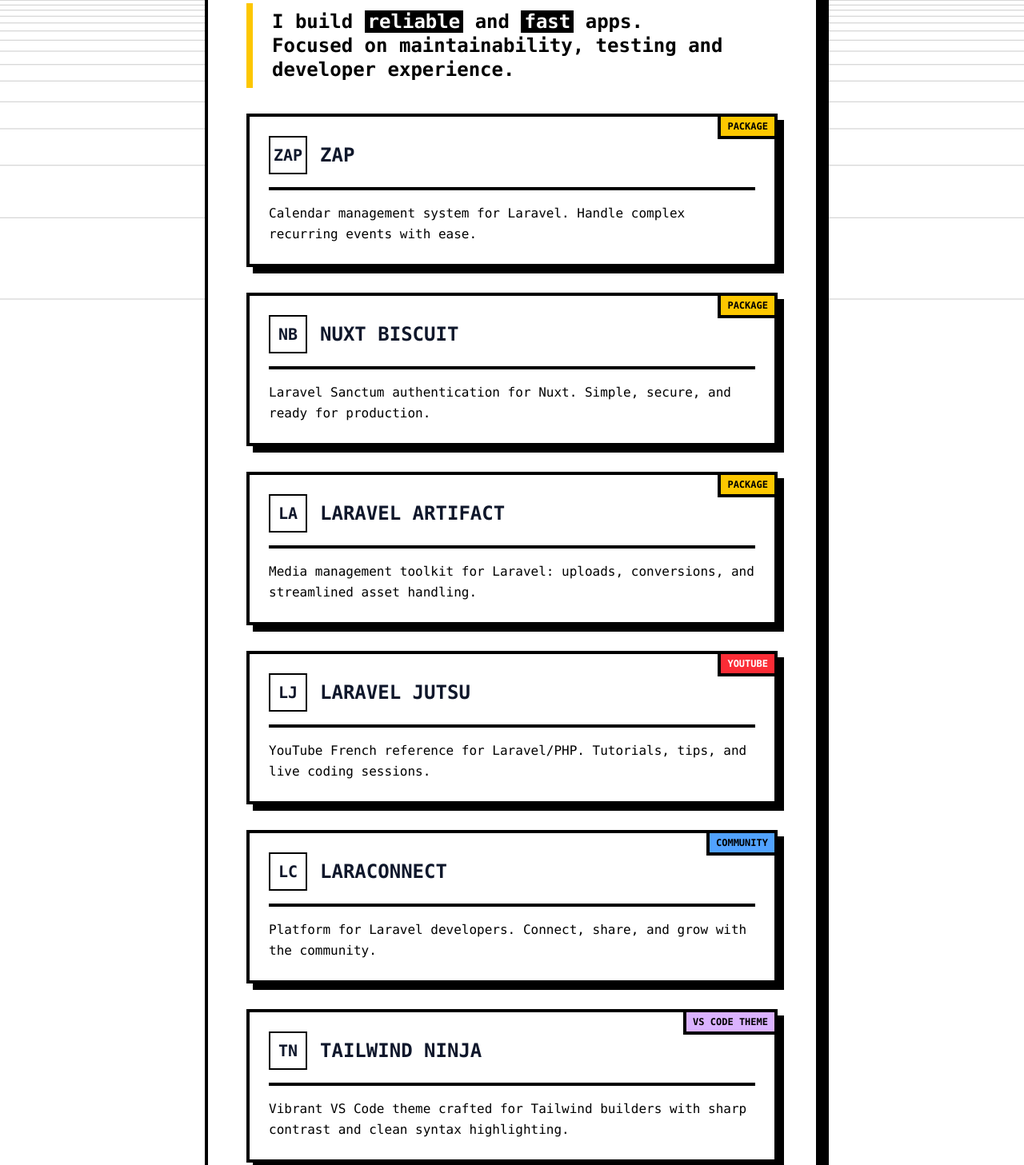
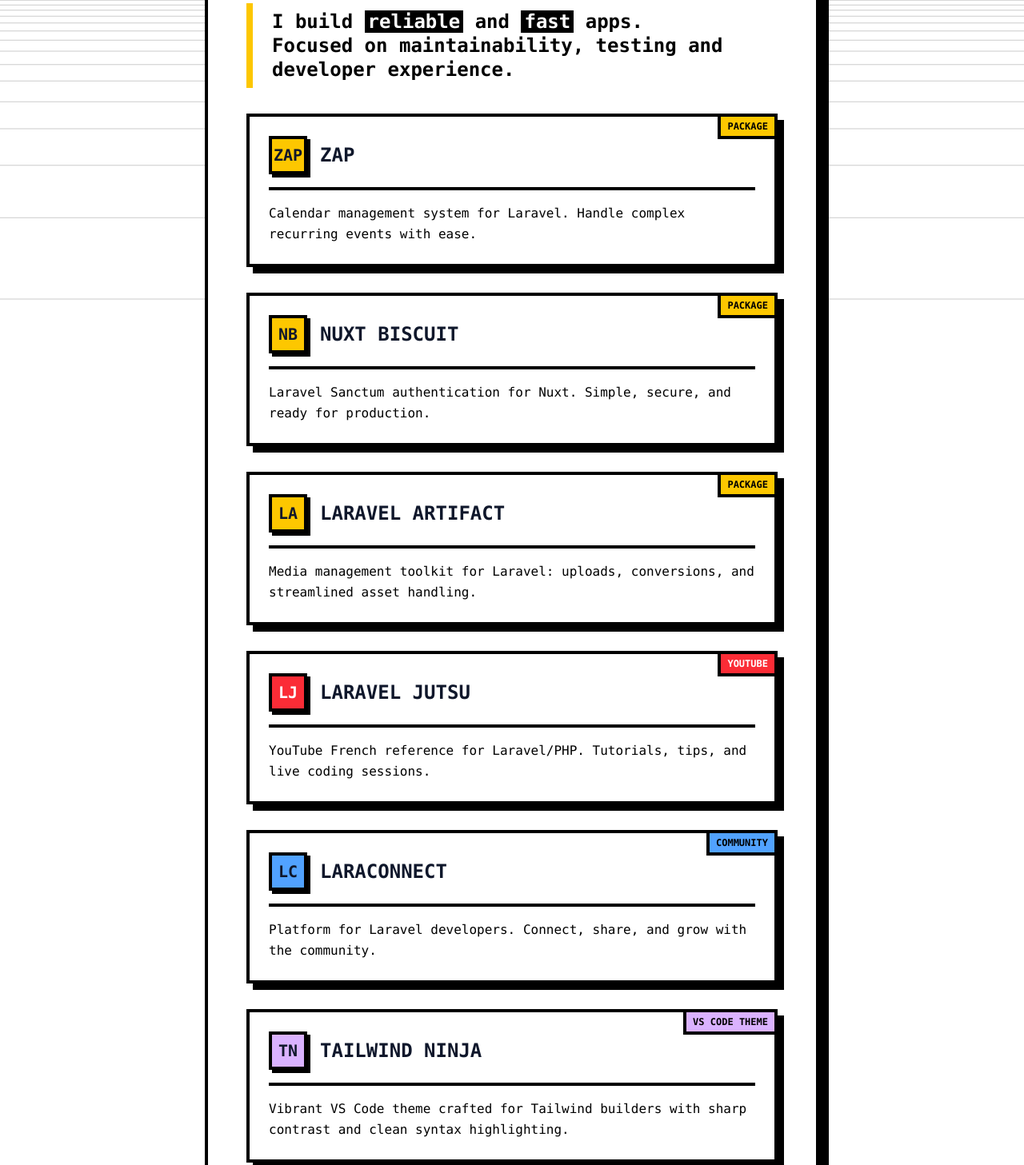
Before and after one commit to ludoguenet/portfolio, a website built with Vite: page index.html in a window 1280 px wide. Shown: the part 340-1797 px from the top of the page at 80% size. Built offline with nearby package versions, Linux system fonts and the light colour scheme; animation ran at ten frames a second; files whose address does not match are found by name.

Commit message:
Apply neo-brutalist styling to all tab logos with matching tag colors

```diff
--- a/index.html
+++ b/index.html
@@ -139,7 +139,7 @@
           <a href="https://laravel-zap.com" target="_blank" rel="noopener noreferrer" class="group block bg-white border-4 border-black shadow-[8px_8px_0px_0px_#000] hover:shadow-[12px_12px_0px_0px_#000] hover:-translate-y-1 transition-all p-6 relative overflow-hidden">
             <div class="absolute top-0 right-0 bg-yellow-400 text-black text-xs font-bold px-2 py-1 border-l-4 border-b-4 border-black">PACKAGE</div>
             <div class="flex items-center gap-4 mb-4">
-              <div class="w-12 h-12 border-2 border-black p-1 bg-white flex items-center justify-center text-xl font-black">ZAP</div>
+              <div class="w-12 h-12 border-4 border-black p-1 bg-yellow-400 flex items-center justify-center text-xl font-black shadow-[4px_4px_0px_0px_#000]">ZAP</div>
               <h3 class="text-2xl font-black uppercase">Zap</h3>
             </div>
             <p class="text-base text-black font-medium leading-relaxed border-t-4 border-black pt-4">Calendar management system for Laravel. Handle complex recurring events with ease.</p>
@@ -149,7 +149,7 @@
           <a href="https://github.com/ludoguenet/nuxt-biscuit" target="_blank" rel="noopener noreferrer" class="group block bg-white border-4 border-black shadow-[8px_8px_0px_0px_#000] hover:shadow-[12px_12px_0px_0px_#000] hover:-translate-y-1 transition-all p-6 relative">
              <div class="absolute top-0 right-0 bg-yellow-400 text-black text-xs font-bold px-2 py-1 border-l-4 border-b-4 border-black">PACKAGE</div>
             <div class="flex items-center gap-4 mb-4">
-              <div class="w-12 h-12 border-2 border-black p-1 bg-white flex items-center justify-center text-xl font-black">NB</div>
+              <div class="w-12 h-12 border-4 border-black p-1 bg-yellow-400 flex items-center justify-center text-xl font-black shadow-[4px_4px_0px_0px_#000]">NB</div>
               <h3 class="text-2xl font-black uppercase">Nuxt Biscuit</h3>
             </div>
             <p class="text-base text-black font-medium leading-relaxed border-t-4 border-black pt-4">Laravel Sanctum authentication for Nuxt. Simple, secure, and ready for production.</p>
@@ -159,7 +159,7 @@
           <a href="https://github.com/ludoguenet/laravel-artifact" target="_blank" rel="noopener noreferrer" class="group block bg-white border-4 border-black shadow-[8px_8px_0px_0px_#000] hover:shadow-[12px_12px_0px_0px_#000] hover:-translate-y-1 transition-all p-6 relative">
             <div class="absolute top-0 right-0 bg-yellow-400 text-black text-xs font-bold px-2 py-1 border-l-4 border-b-4 border-black">PACKAGE</div>
             <div class="flex items-center gap-4 mb-4">
-              <div class="w-12 h-12 border-2 border-black p-1 bg-white flex items-center justify-center text-xl font-black">
+              <div class="w-12 h-12 border-4 border-black p-1 bg-yellow-400 flex items-center justify-center text-xl font-black shadow-[4px_4px_0px_0px_#000]">
                 LA
               </div>
               <h3 class="text-2xl font-black uppercase text-left">Laravel Artifact</h3>
@@ -171,7 +171,7 @@
           <a href="https://www.youtube.com/@LaravelJutsu" target="_blank" rel="noopener noreferrer" class="group block bg-white border-4 border-black shadow-[8px_8px_0px_0px_#000] hover:shadow-[12px_12px_0px_0px_#000] hover:-translate-y-1 transition-all p-6 relative">
              <div class="absolute top-0 right-0 bg-red-500 text-white text-xs font-bold px-2 py-1 border-l-4 border-b-4 border-black">YOUTUBE</div>
             <div class="flex items-center gap-4 mb-4">
-              <div class="w-12 h-12 border-2 border-black p-1 bg-white flex items-center justify-center text-xl font-black">LJ</div>
+              <div class="w-12 h-12 border-4 border-black p-1 bg-red-500 flex items-center justify-center text-xl font-black shadow-[4px_4px_0px_0px_#000] text-white">LJ</div>
               <h3 class="text-2xl font-black uppercase">Laravel Jutsu</h3>
             </div>
             <p class="text-base text-black font-medium leading-relaxed border-t-4 border-black pt-4">YouTube French reference for Laravel/PHP. Tutorials, tips, and live coding sessions.</p>
@@ -181,7 +181,7 @@
           <a href="https://laraconnect.fr" target="_blank" rel="noopener noreferrer" class="group block bg-white border-4 border-black shadow-[8px_8px_0px_0px_#000] hover:shadow-[12px_12px_0px_0px_#000] hover:-translate-y-1 transition-all p-6 relative">
              <div class="absolute top-0 right-0 bg-blue-400 text-black text-xs font-bold px-2 py-1 border-l-4 border-b-4 border-black">COMMUNITY</div>
             <div class="flex items-center gap-4 mb-4">
-              <div class="w-12 h-12 border-2 border-black p-1 bg-white flex items-center justify-center text-xl font-black">LC</div>
+              <div class="w-12 h-12 border-4 border-black p-1 bg-blue-400 flex items-center justify-center text-xl font-black shadow-[4px_4px_0px_0px_#000]">LC</div>
               <h3 class="text-2xl font-black uppercase">LaraConnect</h3>
             </div>
             <p class="text-base text-black font-medium leading-relaxed border-t-4 border-black pt-4">Platform for Laravel developers. Connect, share, and grow with the community.</p>
@@ -191,7 +191,7 @@
           <a href="https://marketplace.visualstudio.com/items?itemName=LudovicGuenet.tailwind-ninja-theme" target="_blank" rel="noopener noreferrer" class="group block bg-white border-4 border-black shadow-[8px_8px_0px_0px_#000] hover:shadow-[12px_12px_0px_0px_#000] hover:-translate-y-1 transition-all p-6 relative">
             <div class="absolute top-0 right-0 bg-purple-300 text-black text-xs font-bold px-2 py-1 border-l-4 border-b-4 border-black">VS CODE THEME</div>
             <div class="flex items-center gap-4 mb-4">
-              <div class="w-12 h-12 border-2 border-black p-1 bg-white flex items-center justify-center text-xl font-black">
+              <div class="w-12 h-12 border-4 border-black p-1 bg-purple-300 flex items-center justify-center text-xl font-black shadow-[4px_4px_0px_0px_#000]">
                 TN
               </div>
               <h3 class="text-2xl font-black uppercase text-left">Tailwind Ninja</h3>
```
